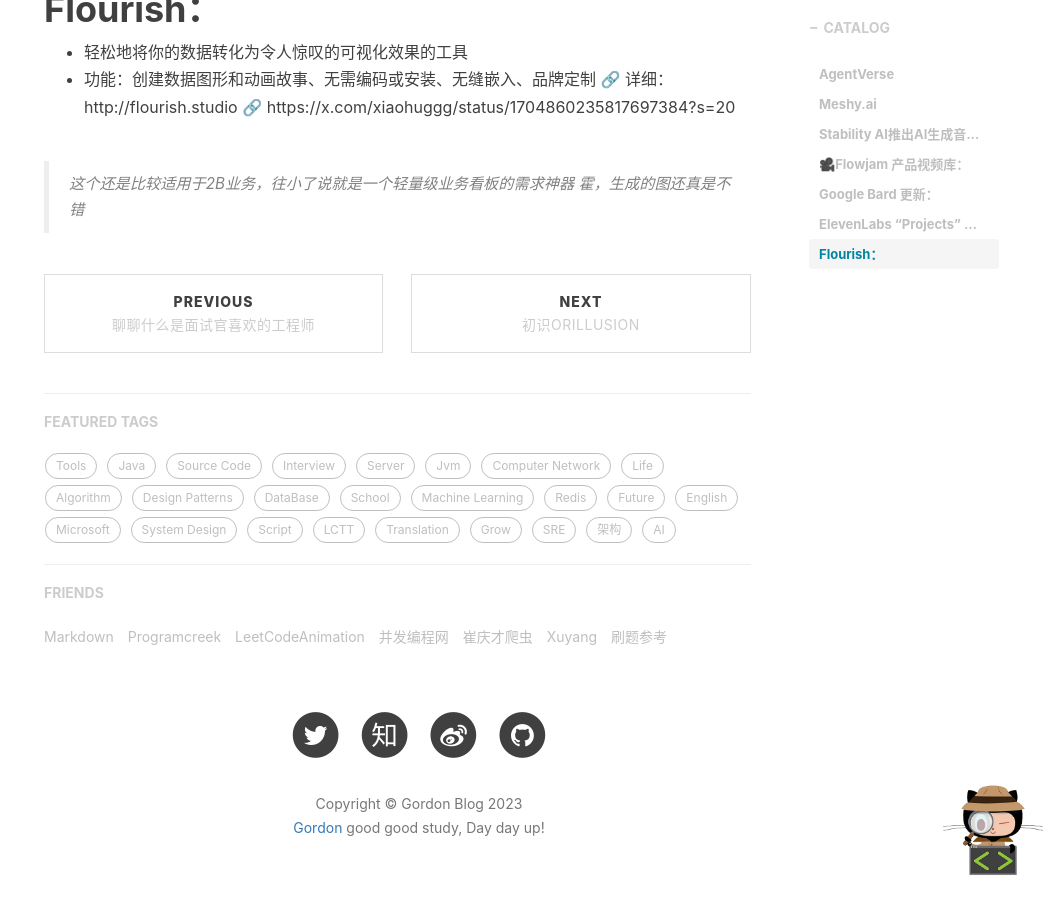
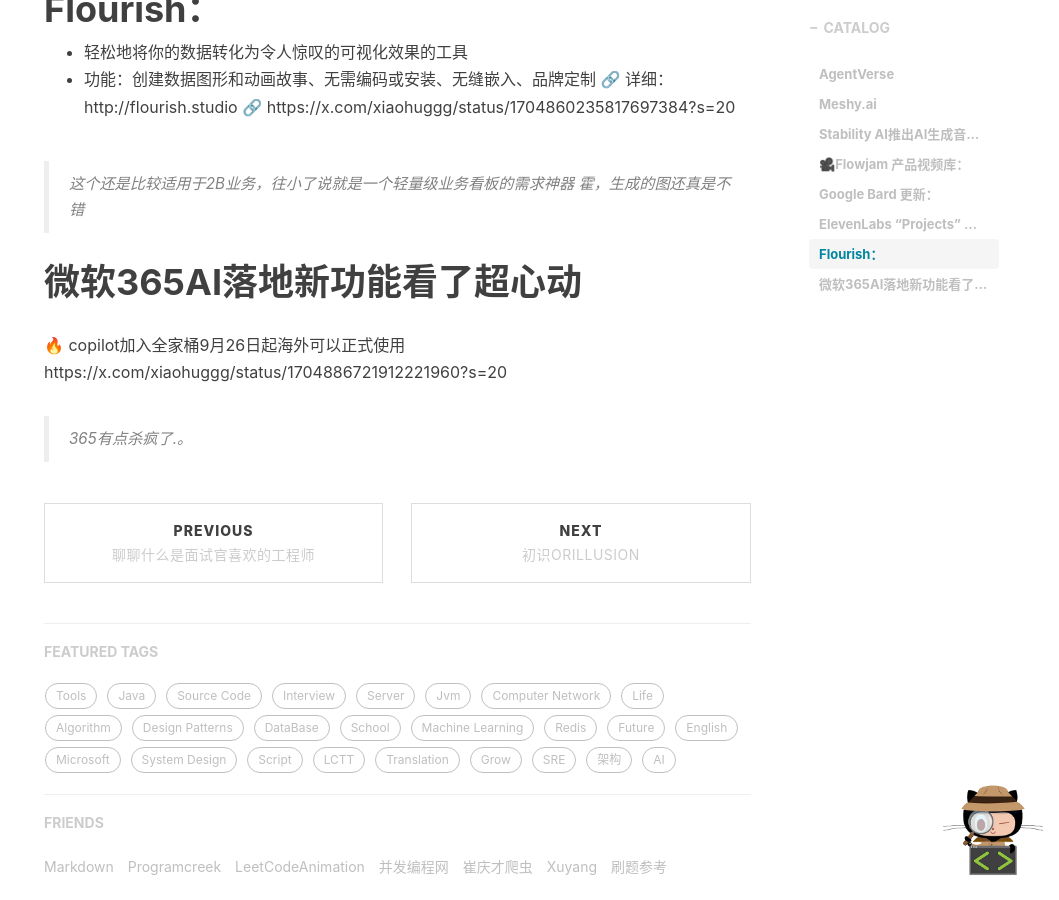
Before and after one commit to Gordon-Deng/Gordon-Deng.github.io, a Jekyll site: the page built from _posts/2023-09-12-ai学徒日记.markdown, in a window 1280 px wide and 900 px high, scrolled down 2186 px. Shown: the whole window, without its empty margins (221-1280 px from the left). Built offline with Jekyll 4.4.1, drawn with Linux system fonts in a browser that asks for light colours; nearby versions of some CDN libraries; comment, search, counter and statistics services are not loaded.

Commit message:
Update 2023-09-12-ai学徒日记.markdown

```diff
--- a/_posts/2023-09-12-ai学徒日记.markdown
+++ b/_posts/2023-09-12-ai学徒日记.markdown
@@ -66,3 +66,9 @@
 
 > 这个还是比较适用于2B业务，往小了说就是一个轻量级业务看板的需求神器
 > 霍，生成的图还真是不错
+
+# 微软365AI落地新功能看了超心动
+🔥 copilot加入全家桶9月26日起海外可以正式使用
+https://x.com/xiaohuggg/status/1704886721912221960?s=20
+
+> 365有点杀疯了.。
```
